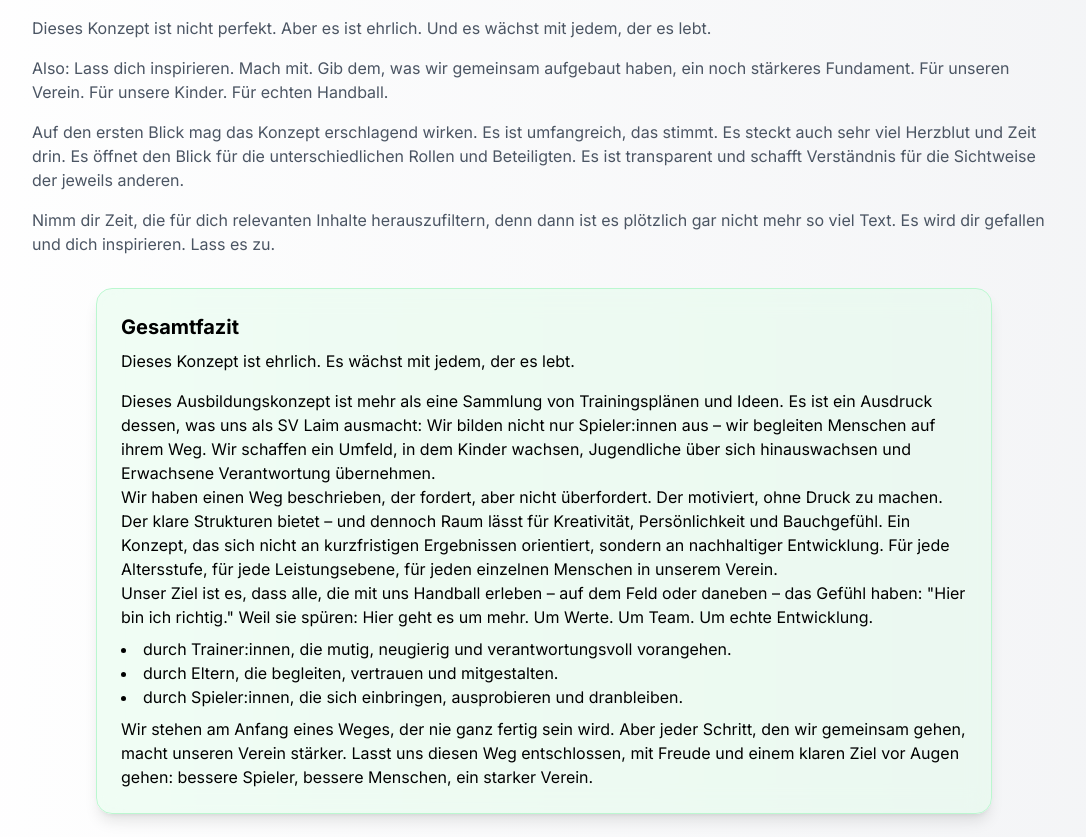
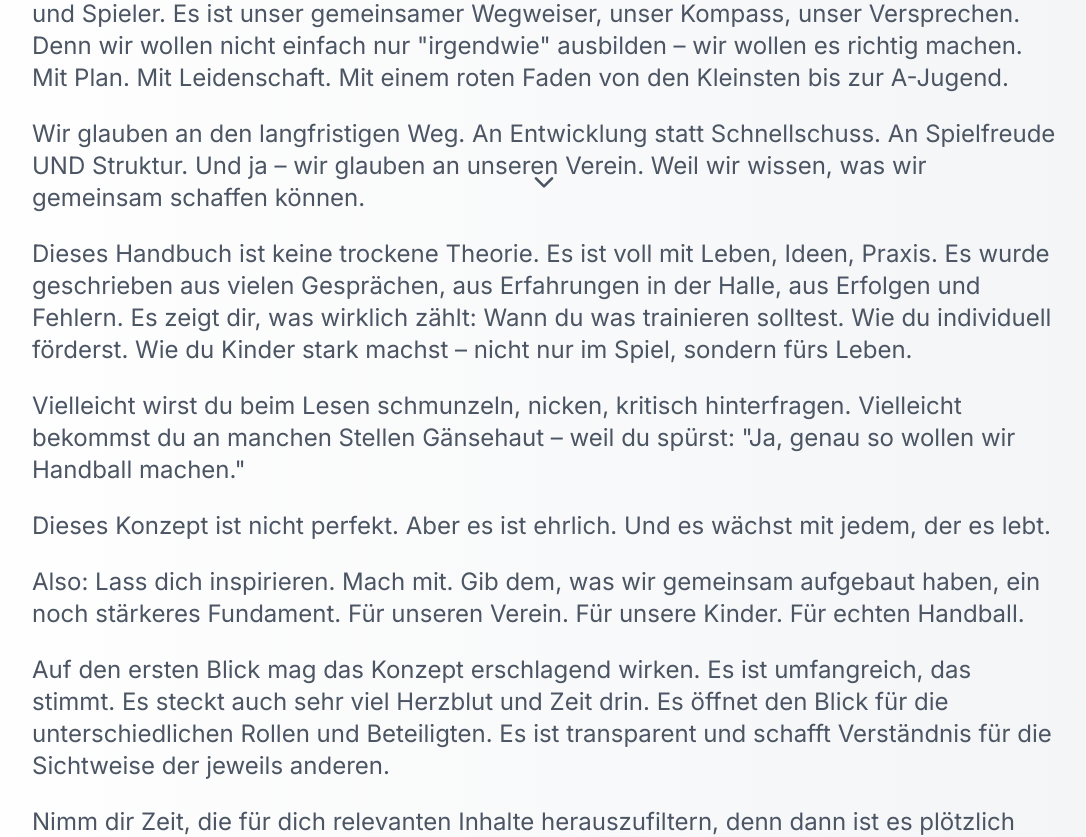
Before and after one commit to OGCoach23/Handbuch-Ausbildung, a React (Vite) app: page / in a window 1280 px wide. Shown: the part 570-1407 px from the top of the page, without its empty margins (96-1182 px from the left). Built offline with nearby package versions, Linux system fonts and the light colour scheme.

Commit message:
Home-Seite und Navbar überarbeitet: Bessere Abstände, größere Schrift, Scroll-Pfeil und modernes Overlay-Menü hinzugefügt

```diff
--- a/src/pages/Home.jsx
+++ b/src/pages/Home.jsx
@@ -1,6 +1,6 @@
 import { useState, useEffect } from "react";
 import { motion, AnimatePresence } from "framer-motion";
-import { ChevronLeft, ChevronRight } from "lucide-react";
+import { ChevronLeft, ChevronRight, ChevronDown } from "lucide-react";
 import { Link } from "react-router-dom";
 
 export default function Home() {
@@ -97,83 +97,100 @@
         </AnimatePresence>
       </div>
 
-      {/* Intro-Kasten */}
+      {/* Intro-Kasten - zentriert mit größerem Abstand nach oben */}
       <motion.div
         initial={{ opacity: 0, y: 30 }}
         whileInView={{ opacity: 1, y: 0 }}
         viewport={{ once: true }}
         transition={{ duration: 0.6 }}
-        className="bg-green-100/40 backdrop-blur-md border border-green-200 p-6 rounded-2xl shadow-lg max-w-4xl mx-auto mt-8"
+        className="bg-green-100/40 backdrop-blur-md border border-green-200 p-6 rounded-2xl shadow-lg max-w-4xl mx-auto mt-32 flex flex-col items-center justify-center min-h-[40vh]"
       >
-        <p className="text-lg">
+        <p className="text-2xl text-center">
           Wir sind der SV Laim, ein Traditionsverein (seit 1910) mit erfolgreichen Wurzeln im Handball, wir sind zentral in München eingebettet und engagieren uns weit über den Sport hinaus.
         </p>
-        <p className="mt-4">
+        <p className="mt-6 text-xl text-center">
           Bei uns geht's nicht nur um Handball. Es geht um viel mehr: um Gemeinschaft, um Herzblut, um Kinder, die mit leuchtenden Augen in die Halle rennen. Um Trainer, die Woche für Woche alles geben. Um Eltern, die anfeuern, trösten, fahren, helfen. Und um einen Verein, der all das möglich macht.
         </p>
       </motion.div>
 
-      {/* Grauer → Blauer Textabschnitt */}
+      {/* Grauer → Blauer Textabschnitt - mit größerem Abstand und größerer Schrift */}
       <motion.div
         initial={{ opacity: 0, y: 30 }}
         whileInView={{ opacity: 1, y: 0 }}
         viewport={{ once: false }}
         transition={{ duration: 0.6 }}
-        className={`mt-8 max-w-5xl mx-auto space-y-4 ${textColor} transition-colors duration-500`}
+        className={`mt-16 max-w-5xl mx-auto space-y-6 ${textColor} transition-colors duration-500`}
       >
-        <p>
+        <p className="text-2xl">
           Das vorliegende Konzept ist unsere Einladung an euch alle: Trainer, Eltern, Spielerinnen und Spieler. Es ist unser gemeinsamer Wegweiser, unser Kompass, unser Versprechen. Denn wir wollen nicht einfach nur "irgendwie" ausbilden – wir wollen es richtig machen. Mit Plan. Mit Leidenschaft. Mit einem roten Faden von den Kleinsten bis zur A-Jugend.
         </p>
-        <p>
+        <p className="text-2xl">
           Wir glauben an den langfristigen Weg. An Entwicklung statt Schnellschuss. An Spielfreude UND Struktur. Und ja – wir glauben an unseren Verein. Weil wir wissen, was wir gemeinsam schaffen können.
         </p>
-        <p>
+        <p className="text-2xl">
           Dieses Handbuch ist keine trockene Theorie. Es ist voll mit Leben, Ideen, Praxis. Es wurde geschrieben aus vielen Gesprächen, aus Erfahrungen in der Halle, aus Erfolgen und Fehlern. Es zeigt dir, was wirklich zählt: Wann du was trainieren solltest. Wie du individuell förderst. Wie du Kinder stark machst – nicht nur im Spiel, sondern fürs Leben.
         </p>
-        <p>
+        <p className="text-2xl">
           Vielleicht wirst du beim Lesen schmunzeln, nicken, kritisch hinterfragen. Vielleicht bekommst du an manchen Stellen Gänsehaut – weil du spürst: "Ja, genau so wollen wir Handball machen."
         </p>
-        <p>
+        <p className="text-2xl">
           Dieses Konzept ist nicht perfekt. Aber es ist ehrlich. Und es wächst mit jedem, der es lebt.
         </p>
-        <p>
+        <p className="text-2xl">
           Also: Lass dich inspirieren. Mach mit. Gib dem, was wir gemeinsam aufgebaut haben, ein noch stärkeres Fundament. Für unseren Verein. Für unsere Kinder. Für echten Handball.
         </p>
-        <p>
+        <p className="text-2xl">
           Auf den ersten Blick mag das Konzept erschlagend wirken. Es ist umfangreich, das stimmt. Es steckt auch sehr viel Herzblut und Zeit drin. Es öffnet den Blick für die unterschiedlichen Rollen und Beteiligten. Es ist transparent und schafft Verständnis für die Sichtweise der jeweils anderen.
         </p>
-        <p>
+        <p className="text-2xl">
           Nimm dir Zeit, die für dich relevanten Inhalte herauszufiltern, denn dann ist es plötzlich gar nicht mehr so viel Text. Es wird dir gefallen und dich inspirieren. Lass es zu.
         </p>
       </motion.div>
 
-      {/* Gesamtfazit-Kasten */}
+      {/* Gesamtfazit-Kasten - mit Abstand vor der Box */}
       <motion.div
         initial={{ opacity: 0, y: 30 }}
         whileInView={{ opacity: 1, y: 0 }}
         viewport={{ once: true }}
         transition={{ duration: 0.6 }}
-        className="bg-green-100/40 backdrop-blur-md border border-green-200 p-6 rounded-2xl shadow-lg max-w-4xl mx-auto mt-8 mb-20"
+        className="bg-green-100/40 backdrop-blur-md border border-green-200 p-6 rounded-2xl shadow-lg max-w-4xl mx-auto mt-16 mb-20"
       >
-        <h2 className="text-xl font-bold mb-2">Gesamtfazit</h2>
-        <p className="mb-4">Dieses Konzept ist ehrlich. Es wächst mit jedem, der es lebt.</p>
-        <p>
+        <h2 className="text-2xl font-bold mb-4">Gesamtfazit</h2>
+        <p className="mb-6 text-xl">Dieses Konzept ist ehrlich. Es wächst mit jedem, der es lebt.</p>
+        <p className="text-xl mb-4">
           Dieses Ausbildungskonzept ist mehr als eine Sammlung von Trainingsplänen und Ideen. Es ist ein Ausdruck dessen, was uns als SV Laim ausmacht: Wir bilden nicht nur Spieler:innen aus – wir begleiten Menschen auf ihrem Weg. Wir schaffen ein Umfeld, in dem Kinder wachsen, Jugendliche über sich hinauswachsen und Erwachsene Verantwortung übernehmen.
         </p>
-        <p>
+        <p className="text-xl mb-4">
           Wir haben einen Weg beschrieben, der fordert, aber nicht überfordert. Der motiviert, ohne Druck zu machen. Der klare Strukturen bietet – und dennoch Raum lässt für Kreativität, Persönlichkeit und Bauchgefühl. Ein Konzept, das sich nicht an kurzfristigen Ergebnissen orientiert, sondern an nachhaltiger Entwicklung. Für jede Altersstufe, für jede Leistungsebene, für jeden einzelnen Menschen in unserem Verein.
         </p>
-        <p>
+        <p className="text-xl mb-4">
           Unser Ziel ist es, dass alle, die mit uns Handball erleben – auf dem Feld oder daneben – das Gefühl haben: "Hier bin ich richtig." Weil sie spüren: Hier geht es um mehr. Um Werte. Um Team. Um echte Entwicklung.
         </p>
-        <ul className="list-disc list-inside my-2">
+        <ul className="list-disc list-inside my-4 text-xl">
           <li>durch Trainer:innen, die mutig, neugierig und verantwortungsvoll vorangehen.</li>
           <li>durch Eltern, die begleiten, vertrauen und mitgestalten.</li>
           <li>durch Spieler:innen, die sich einbringen, ausprobieren und dranbleiben.</li>
         </ul>
-        <p>
+        <p className="text-xl">
           Wir stehen am Anfang eines Weges, der nie ganz fertig sein wird. Aber jeder Schritt, den wir gemeinsam gehen, macht unseren Verein stärker. Lasst uns diesen Weg entschlossen, mit Freude und einem klaren Ziel vor Augen gehen: bessere Spieler, bessere Menschen, ein starker Verein.
         </p>
+      </motion.div>
+
+      {/* Scroll-Pfeil am unteren Rand */}
+      <motion.div
+        initial={{ opacity: 0 }}
+        animate={{ opacity: 1 }}
+        transition={{ duration: 1, delay: 1 }}
+        className="fixed bottom-8 left-1/2 transform -translate-x-1/2 z-50"
+      >
+        <motion.div
+          animate={{ y: [0, 10, 0] }}
+          transition={{ duration: 2, repeat: Infinity }}
+          className="text-gray-600 hover:text-[#004b87] cursor-pointer"
+          onClick={() => window.scrollTo({ top: document.body.scrollHeight, behavior: 'smooth' })}
+        >
+          <ChevronDown size={32} />
+        </motion.div>
       </motion.div>
     </motion.div>
   );
```
Also changed, not shown: src/layout/Navbar.jsx (+109 -23 lines).
